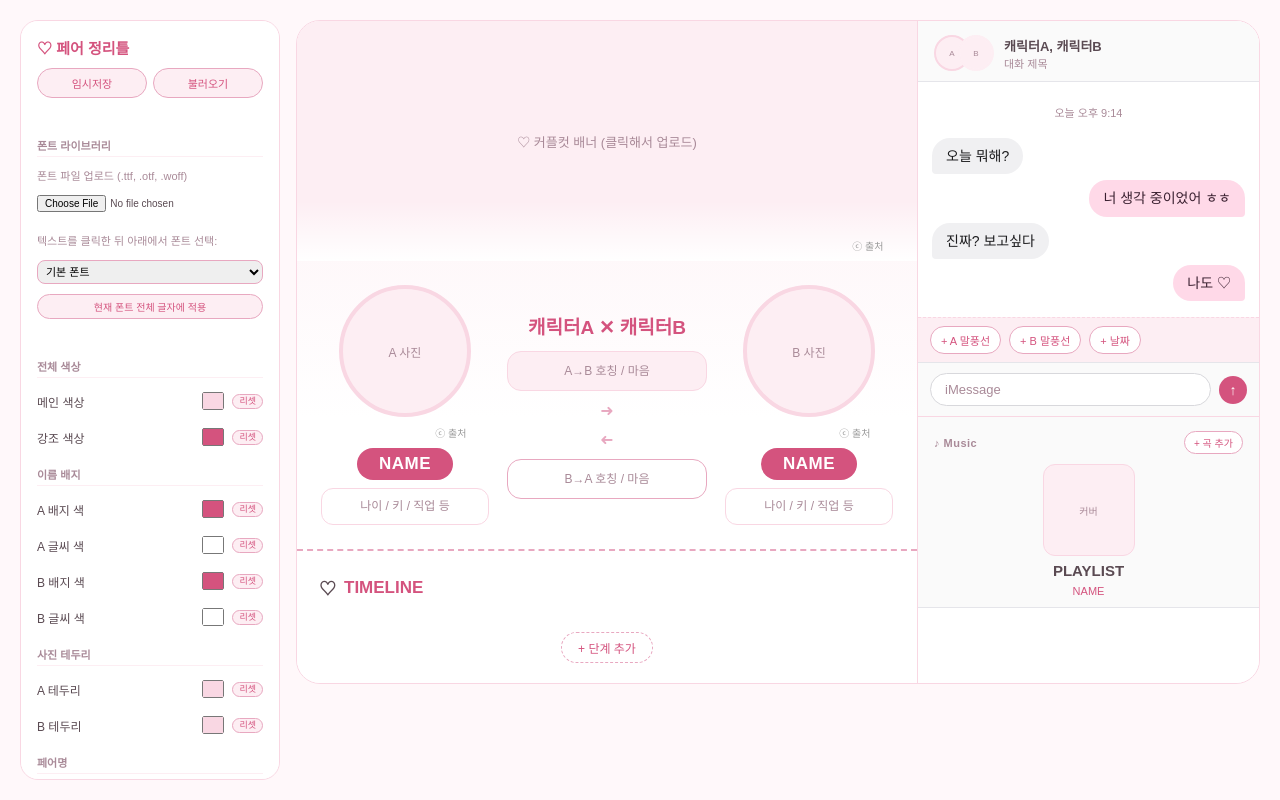
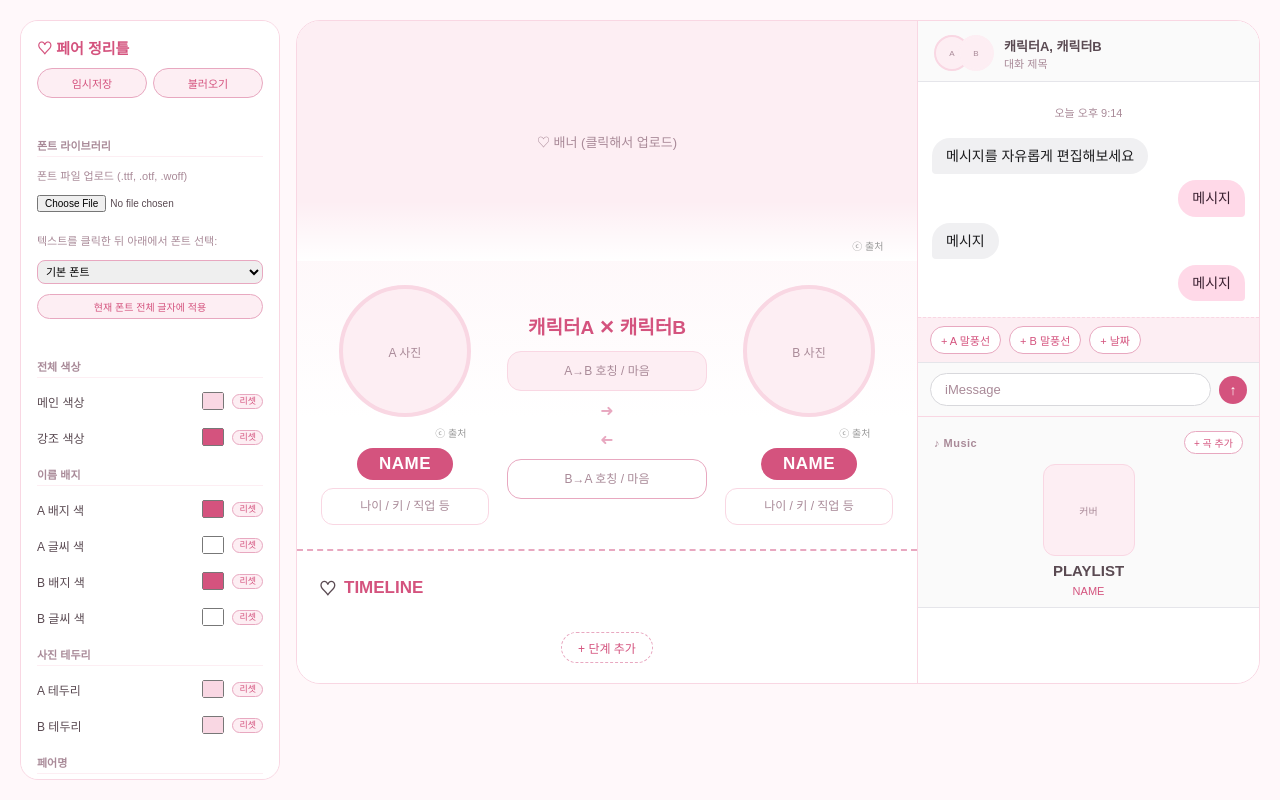
Before and after one commit to liambabo/luv, a plain HTML site: page index.html in a window 1280 px wide. Drawn offline with nearby package versions, Linux system fonts and the light colour scheme.

Commit message:
Update and rename pair-template_step_gradient_arrows_fixed.html to index.html

```diff
--- a/pair-template_step_gradient_arrows_fixed.html
+++ b/index.html
@@ -3,7 +3,7 @@
 <head>
 <meta charset="UTF-8">
 <meta name="viewport" content="width=device-width, initial-scale=1.0">
-<title>페어 정리틀</title>
+<title>페어 서사 정리틀</title>
 <script src="https://cdnjs.cloudflare.com/ajax/libs/html2canvas/1.4.1/html2canvas.min.js"></script>
 <style>
 :root{
@@ -309,7 +309,7 @@ body{margin:0;font-family:var(--font);background:var(--bg);color:var(--text);pad
   <div class="pair-hdr">
     <div class="banner" id="bannerEl" onclick="trigUp(this,event)">
       <img id="bannerImg" alt="">
-      <span class="ph">♡ 커플컷 배너 (클릭해서 업로드)</span>
+      <span class="ph">♡ 배너 (클릭해서 업로드)</span>
       <div class="banner-fade"></div>
       <button class="banner-reup" onclick="event.stopPropagation();trigUp(this.parentElement,event)">이미지 변경</button>
       <div class="banner-credit"><span class="ct" contenteditable="true">ⓒ 출처</span><button class="cx" onclick="event.stopPropagation();hideCredit(this)">✕</button></div>
@@ -371,10 +371,10 @@ body{margin:0;font-family:var(--font);background:var(--bg);color:var(--text);pad
     </div>
     <div class="imsg-body" id="msgBody">
       <div class="imsg-date"><span class="dt" contenteditable="true">오늘 오후 9:14</span><button class="dx" onclick="rmNode(this)">✕</button></div>
-      <div class="brow left"><div class="bub" contenteditable="true">오늘 뭐해?</div><button class="mx" onclick="rmNode(this)">✕</button></div>
-      <div class="brow right"><div class="bub" contenteditable="true">너 생각 중이었어 ㅎㅎ</div><button class="mx" onclick="rmNode(this)">✕</button></div>
-      <div class="brow left"><div class="bub" contenteditable="true">진짜? 보고싶다</div><button class="mx" onclick="rmNode(this)">✕</button></div>
-      <div class="brow right"><div class="bub" contenteditable="true">나도 ♡</div><button class="mx" onclick="rmNode(this)">✕</button></div>
+      <div class="brow left"><div class="bub" contenteditable="true">메시지를 자유롭게 편집해보세요</div><button class="mx" onclick="rmNode(this)">✕</button></div>
+      <div class="brow right"><div class="bub" contenteditable="true">메시지</div><button class="mx" onclick="rmNode(this)">✕</button></div>
+      <div class="brow left"><div class="bub" contenteditable="true">메시지</div><button class="mx" onclick="rmNode(this)">✕</button></div>
+      <div class="brow right"><div class="bub" contenteditable="true">메시지</div><button class="mx" onclick="rmNode(this)">✕</button></div>
     </div>
     <div class="msg-ctrl">
       <button onclick="addBub('left')">+ A 말풍선</button>
```
